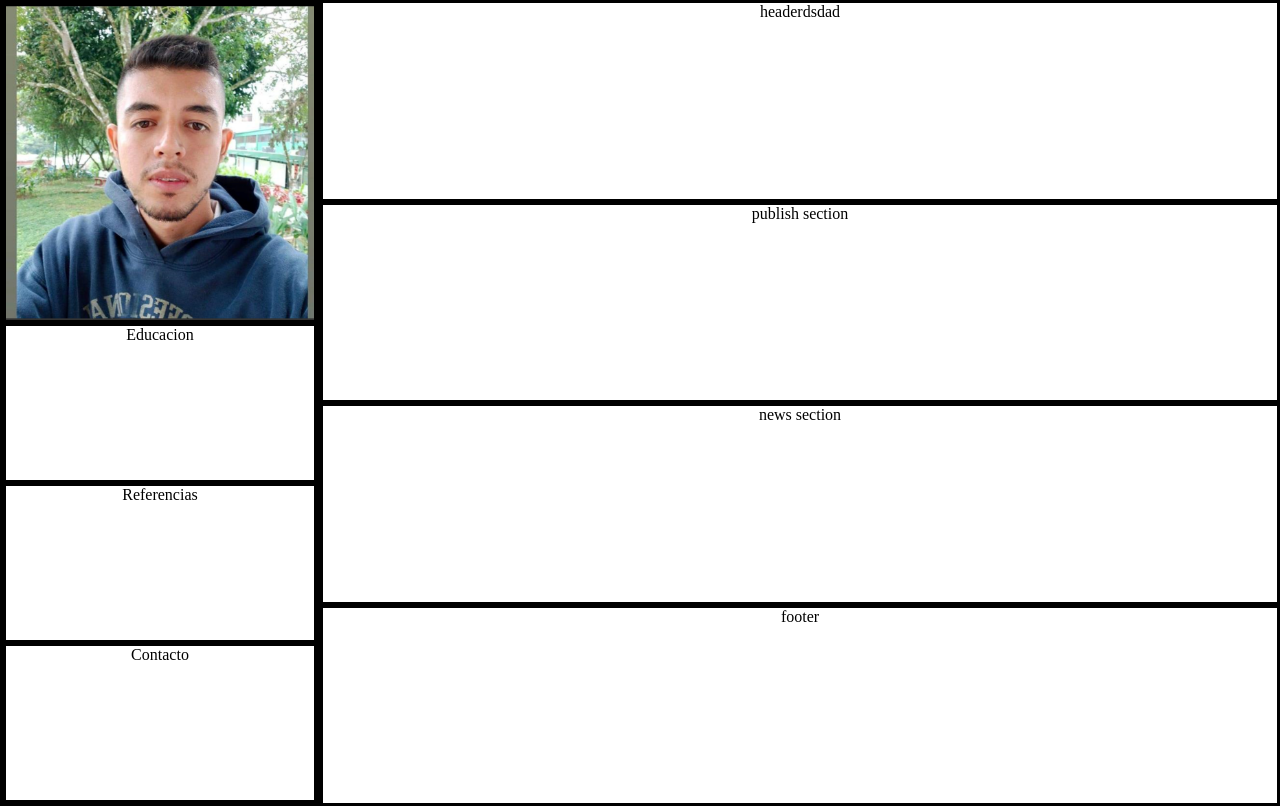
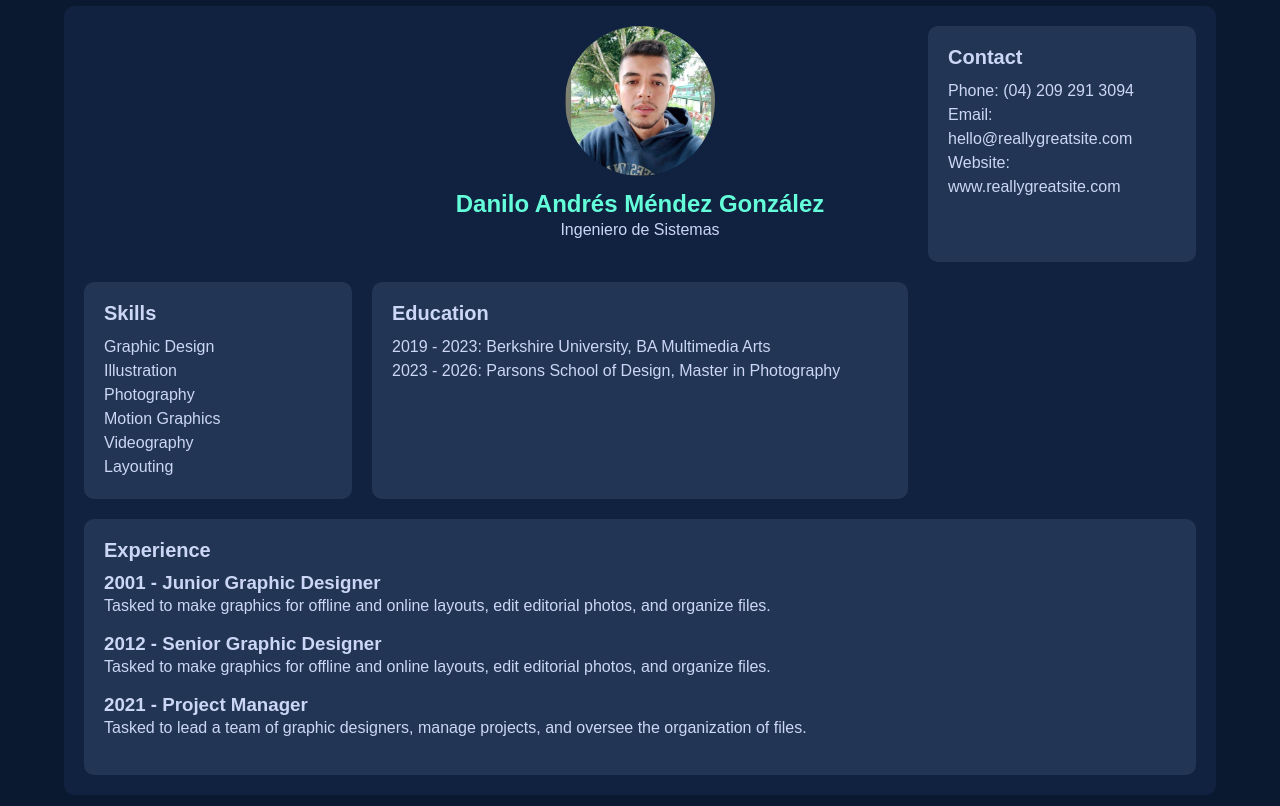
Before and after one commit to danilo20gonzalez/EjercicioHojadeVida, a plain HTML site: page index.html in a window 1280 px wide. Drawn offline with Linux system fonts and the light colour scheme.

Commit message:
Avance de estilo

```diff
--- a/CSS/Style.css
+++ b/CSS/Style.css
@@ -1,87 +1,90 @@
-/* Estilos generales */
+/* Reset básico */
 * {
+    margin: 0;
     padding: 0;
-    margin: 0;
     box-sizing: border-box;
-    text-align: center;
 }
 
-.border {
-    border: solid black;
+body {
+    font-family: Arial, sans-serif;
+    background-color: #0a192f;
+    color: #ccd6f6;
+    display: flex;
+    justify-content: center;
+    align-items: center;
+    min-height: 100vh;
 }
 
-/* Contenedor principal */
-#container {
+.container {
+    width: 90%;
+    max-width: 1200px;
+    background-color: #112240;
+    padding: 20px;
+    border-radius: 10px;
     display: grid;
     grid-template-columns: 1fr 2fr 1fr;
-    grid-template-areas:
-        "navegacion encabezado encabezado"
-        "navegacion productos productos"
-        "navegacion servicios servicios"
-        "navegacion footer footer";
-    height: 100vh;
+    grid-gap: 20px;
 }
 
-/* Áreas del grid */
-header { grid-area: encabezado; }
-nav { grid-area: navegacion; }
-#publish { grid-area: productos; }
-#news { grid-area: servicios; }
-footer { grid-area: footer; }
-
-/* Estilos para la navegación */
-#nave {
-    display: grid;
-    grid-template-columns: 1fr;
-    grid-template-rows: 2fr 1fr 1fr 1fr;
-    height: 100%;
+.header {
+    grid-column: 2 / 3;
+    text-align: center;
+    margin-bottom: 20px;
 }
 
-/* Estilos para la sección de foto */
-#sectionFoto {
-    width: 100%;
-    height: 100%;
-    overflow: hidden;
+.profile-img {
+    width: 150px;
+    height: 150px;
+    border-radius: 50%;
+    margin-bottom: 10px;
 }
 
-#sectionFoto img {
-    width: 100%;
-    height: 100%;
-    object-fit: cover;
+h1 {
+    font-size: 24px;
+    color: #64ffda;
 }
 
-/* Media queries para diseño responsivo */
-@media screen and (max-width: 1024px) {
-    #container {
-        grid-template-columns: 1fr 1fr;
-        grid-template-areas:
-            "navegacion encabezado"
-            "navegacion productos"
-            "navegacion servicios"
-            "navegacion footer";
+h2 {
+    font-size: 20px;
+    margin-bottom: 10px;
+}
+
+p, ul, li {
+    font-size: 16px;
+    line-height: 1.5;
+}
+
+.contact, .skills, .education {
+    background-color: #233554;
+    padding: 20px;
+    border-radius: 10px;
+}
+
+.skills ul, .education ul, .contact ul {
+    list-style-type: none;
+}
+
+.experience {
+    grid-column: 1 / 4;
+    background-color: #233554;
+    padding: 20px;
+    border-radius: 10px;
+}
+
+.experience-item {
+    margin-bottom: 15px;
+}
+
+@media (max-width: 768px) {
+    .container {
+        grid-template-columns: 1fr;
+    }
+
+    .header {
+        grid-column: 1 / 2;
+    }
+
+    .experience {
+        grid-column: 1 / 2;
     }
 }
-
-@media screen and (max-width: 768px) {
-    #container {
-        grid-template-columns: 1fr;
-        grid-template-areas:
-            "encabezado"
-            "navegacion"
-            "productos"
-            "servicios"
-            "footer";
-    }
-
-    #nave {
-        grid-template-columns: repeat(2, 1fr);
-        grid-template-rows: repeat(2, auto);
-    }
-}
-
-@media screen and (max-width: 480px) {
-    #nave {
-        grid-template-columns: 1fr;
-        grid-template-rows: repeat(4, auto);
-    }
-}
--- a/index.html
+++ b/index.html
@@ -1,21 +1,64 @@
 <!DOCTYPE html>
 <html lang="en">
 <head>
-    <title>Hoja de vida</title>
+    <meta charset="UTF-8">
+    <meta name="viewport" content="width=device-width, initial-scale=1.0">
+    <title>Vian Trisna - Resume</title>
     <link rel="stylesheet" href="CSS/Style.css">
 </head>
 <body>
-    <div id="container">
-        <header class="border">headerdsdad</header>
-        <nav id="nave" class="border">
-           <section id="sectionFoto" class="border"><img src="Imagenes/imgdanilo.png" alt="Foto Perfil"></section>
-           <section id="sectionEducacion" class="border">Educacion</section>
-           <section id="sectionReferencias" class="border">Referencias</section>
-           <section id="sectionContacto" class="border">Contacto</section>
-        </nav>
-    <section id="publish" class="border">publish section</section>
-    <section id="news" class="border">news section</section>
-    <footer class="border">footer</footer>
+    <div class="container">
+        <header class="header">
+            <img src="Imagenes/imgdanilo.png" alt="FotoPerfil" class="profile-img">
+            <h1>Danilo Andrés Méndez González</h1>
+            <p>Ingeniero de Sistemas</p>
+        </header>
+
+        <section class="contact">
+            <h2>Contact</h2>
+            <ul>
+                <li>Phone: (04) 209 291 3094</li>
+                <li>Email: hello@reallygreatsite.com</li>
+                <li>Website: www.reallygreatsite.com</li>
+            </ul>
+        </section>
+
+        <section class="skills">
+            <h2>Skills</h2>
+            <ul>
+                <li>Graphic Design</li>
+                <li>Illustration</li>
+                <li>Photography</li>
+                <li>Motion Graphics</li>
+                <li>Videography</li>
+                <li>Layouting</li>
+            </ul>
+        </section>
+
+        <section class="education">
+            <h2>Education</h2>
+            <ul>
+                <li>2019 - 2023: Berkshire University, BA Multimedia Arts</li>
+                <li>2023 - 2026: Parsons School of Design, Master in Photography</li>
+            </ul>
+        </section>
+
+        <section class="experience">
+            <h2>Experience</h2>
+            <div class="experience-item">
+                <h3>2001 - Junior Graphic Designer</h3>
+                <p>Tasked to make graphics for offline and online layouts, edit editorial photos, and organize files.</p>
+            </div>
+            <div class="experience-item">
+                <h3>2012 - Senior Graphic Designer</h3>
+                <p>Tasked to make graphics for offline and online layouts, edit editorial photos, and organize files.</p>
+            </div>
+            <div class="experience-item">
+                <h3>2021 - Project Manager</h3>
+                <p>Tasked to lead a team of graphic designers, manage projects, and oversee the organization of files.</p>
+            </div>
+        </section>
     </div>
+    <script src="script.js"></script>
 </body>
 </html>
```
